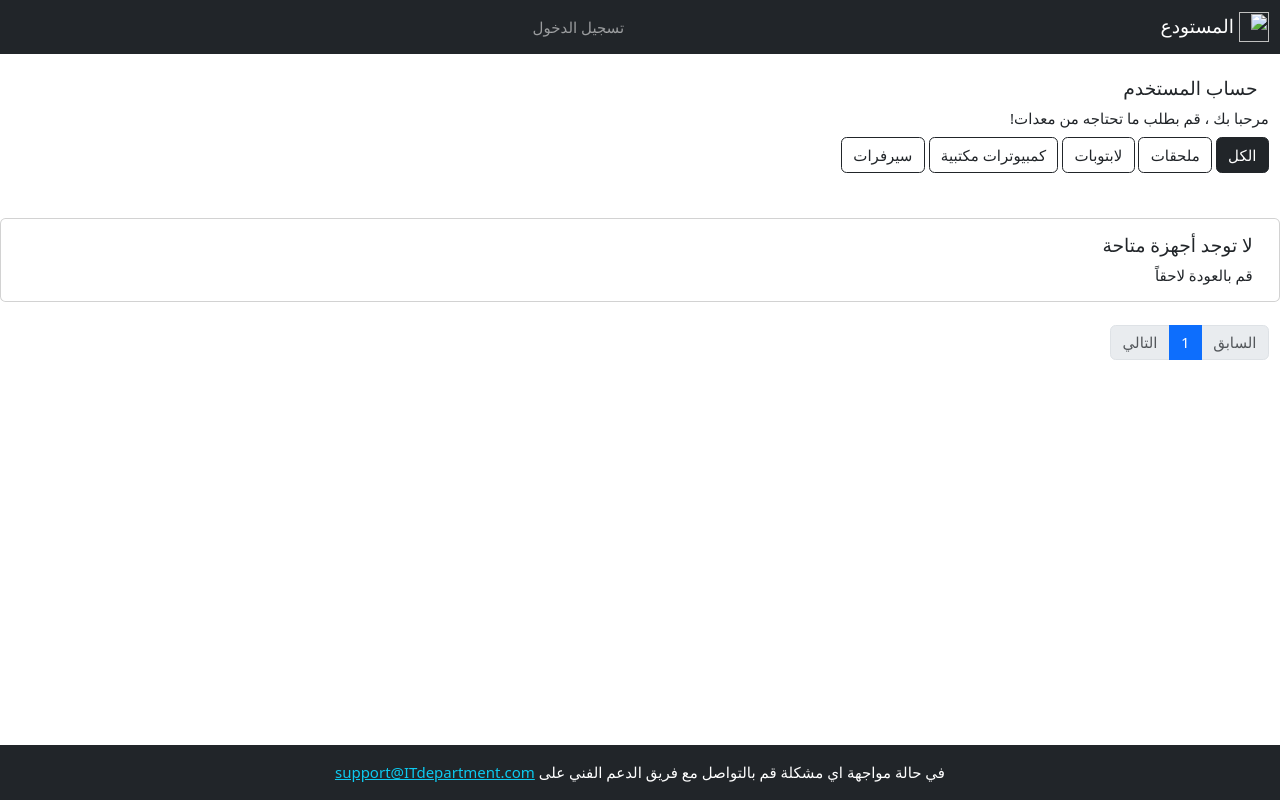
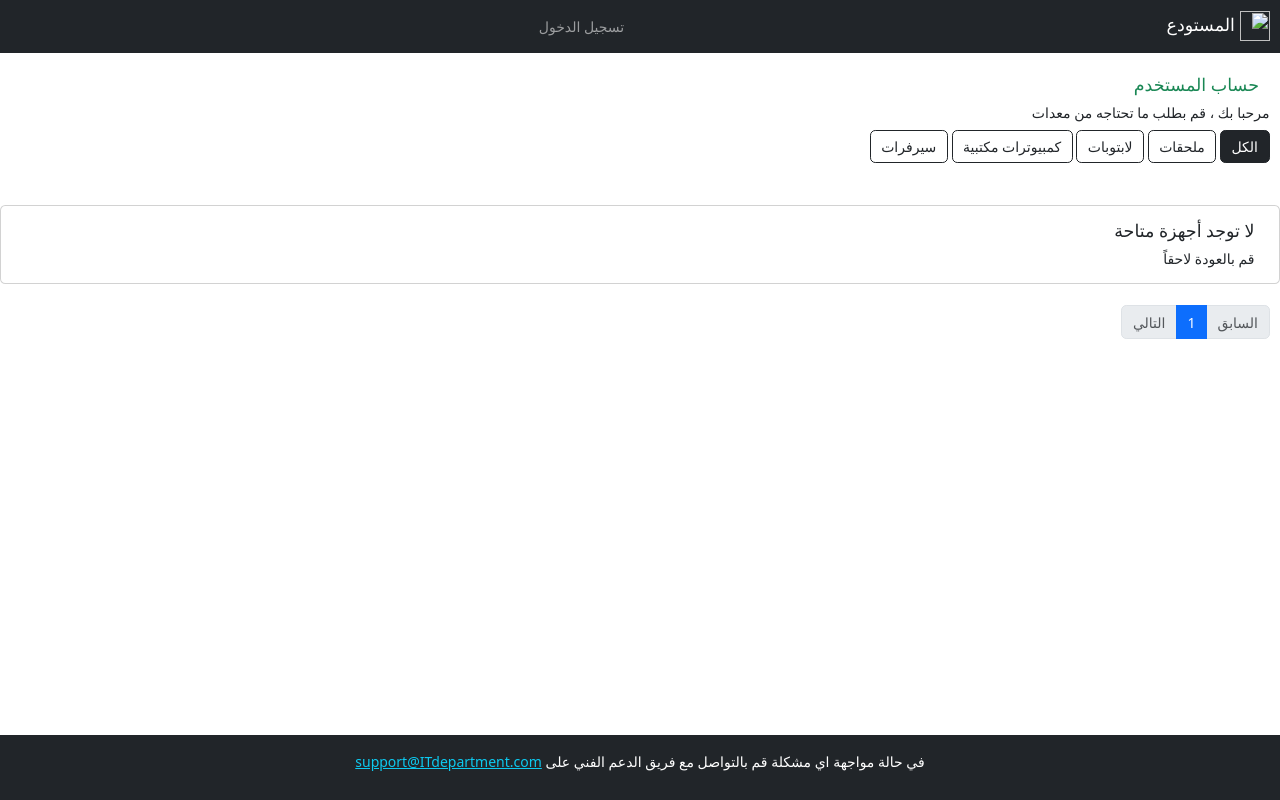
Before and after one commit to salleem2013/warehouse_system, a Django app: page / in a window 1280 px wide. Run offline with Django 5.2, Linux system fonts and the light colour scheme; data that the repository does not hold is empty; parts of the project's set-up code (start-up, migrations or seed data) failed here and were passed over; some libraries are stand-ins or nearby versions.

Commit message:
design fixes extra

```diff
--- a/requirements.txt
+++ b/requirements.txt
@@ -25,3 +25,4 @@ typing_extensions==4.9.0
 urllib3==1.26.14
 whitenoise==6.6.0
 Pillow>=8.0
+django_bootstrap_icons
--- a/static/css/base.css
+++ b/static/css/base.css
@@ -7,12 +7,12 @@ html {
 }
 @media (min-width: 768px) {
   html {
-    font-size: 15px;
+    font-size: 14px;
   }
 }
 
 body {
-  margin-bottom: 70px; /* Margin bottom by footer height */
+  margin-bottom: 80px; /* Margin bottom by footer height */
 }
 
 .container {
@@ -27,7 +27,7 @@ body {
   position: absolute;
   bottom: 0;
   width: 100%;
-  height: 55px; /* Set the fixed height of the footer here */
+  height: 65px; /* Set the fixed height of the footer here */
   line-height: 25px; /* Vertically center the text there */
   background-color: #f5f5f5;
 }
--- a/templates/pages/home.html
+++ b/templates/pages/home.html
@@ -10,17 +10,17 @@
   {% if user.is_superuser %}
   <div class="container">
     {% blocktrans with first_name=user.first_name last_name=user.last_name %}
-    <h6>حساب إداري</h6>
+    <h5 class="text-success">حساب إداري</h5>
     مرحبا بك <b><i>{{ first_name }} {{ last_name }}</i></b>،قم بالاطلاع على مخزون الاجهزة والمعدات
     {% endblocktrans %}
   </div>
   {% else %}
 
   <div class="container">
-    <h5>حساب المستخدم</h5>
+    <h5 class="text-success">حساب المستخدم</h5>
   </div>
   {% blocktrans with first_name=user.first_name last_name=user.last_name %}
-  مرحبا بك <b><i>{{ first_name }} {{ last_name }}</i></b>، قم بطلب ما تحتاجه من معدات!
+  مرحبا بك <b><i>{{ first_name }} {{ last_name }}</i></b>، قم بطلب ما تحتاجه من معدات
   {% endblocktrans %}
   </div>
   {% endif %}
```
